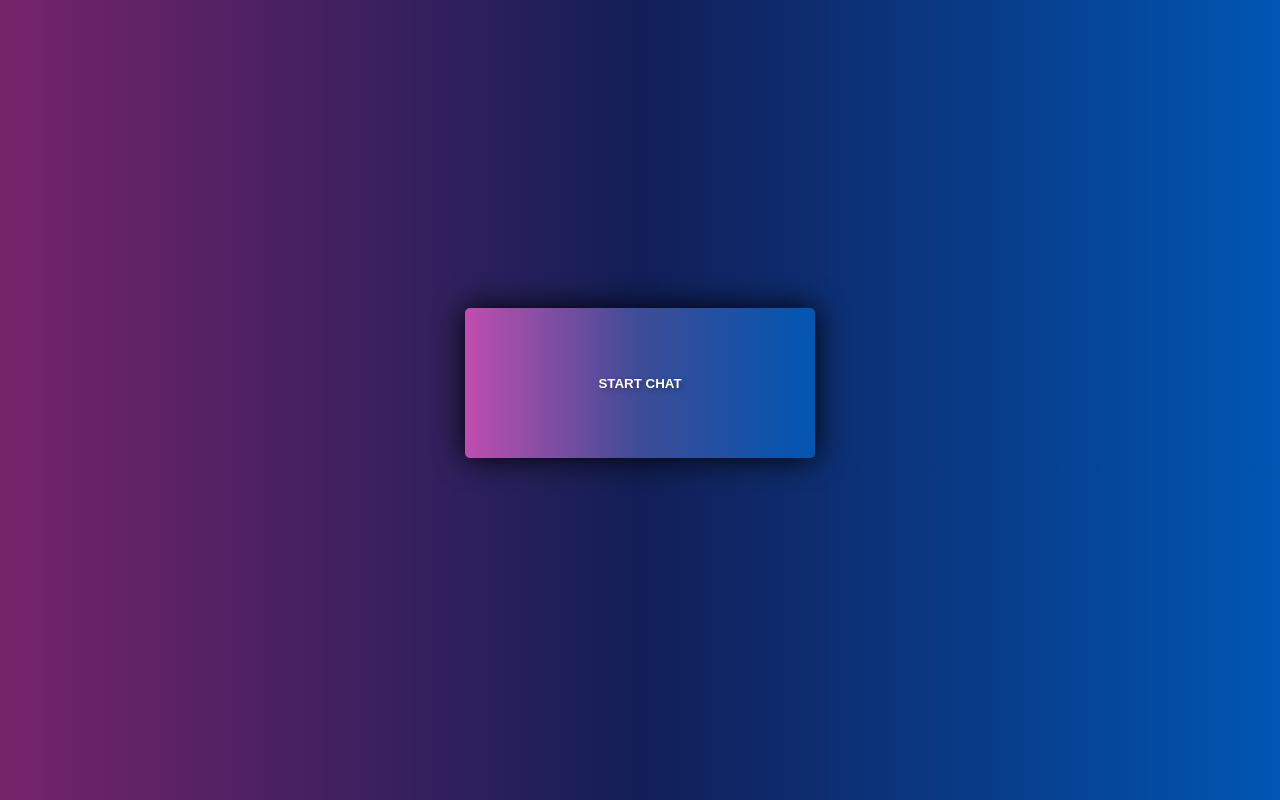
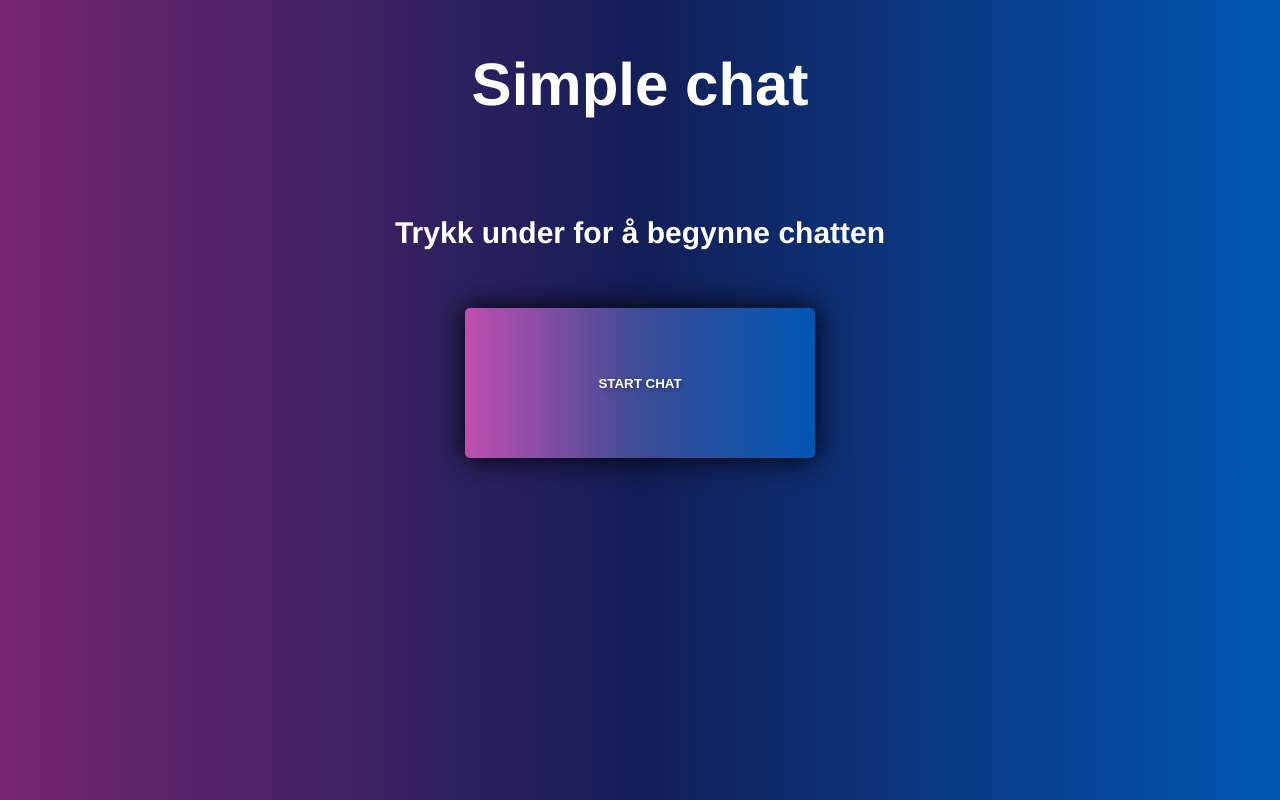
Before and after one commit to BKHornYT/simple-chat, a plain HTML site: page index.html in a window 1280 px wide. Drawn offline with Linux system fonts and the light colour scheme.

```diff
--- a/index.html
+++ b/index.html
@@ -7,7 +7,8 @@
     <link rel="stylesheet" href="styles.css">
 </head>
 <body>
-
+    <h1 id="overskrift">Simple chat</h1>
+    <h2 id="underoverskrift">Trykk under for å begynne chatten</h2>
 
     <button id="start-chat-btn">Start Chat</button>
 
--- a/styles.css
+++ b/styles.css
@@ -1,6 +1,6 @@
 
 
-
+/* Start chat knapp */
 
 #start-chat-btn {
   background: linear-gradient(to right, #c04eaf, #3d4c96, #0056b3);
@@ -40,11 +40,11 @@
 
 
 
-
+/* Bakgrunn for hele siden */
 body {
 
 
-    background: linear-gradient(to right, #76246a, #121e57, #0056b3);
+    background: linear-gradient(to right, #762472, #121e57, #0056b3);
 
     display: flex;
     justify-content: center;
@@ -54,3 +54,24 @@
 
 
 }
+
+/* CSS for overskriften */
+#overskrift {
+  color: white;
+  font-family:'Franklin Gothic Medium', 'Arial Narrow', Arial, sans-serif;
+  font-size: 60px;
+  position: absolute;
+  top: 0;
+  left: 10;
+  padding: 10px;
+  z-index: 10;
+}
+
+#underoverskrift {
+  color: white;
+  font-family:'Franklin Gothic Medium', 'Arial Narrow', Arial, sans-serif;
+  font-size: 30px;
+  position: absolute;
+
+
+}
```
Also changed, not shown: chat.js (line endings or trailing spaces).
